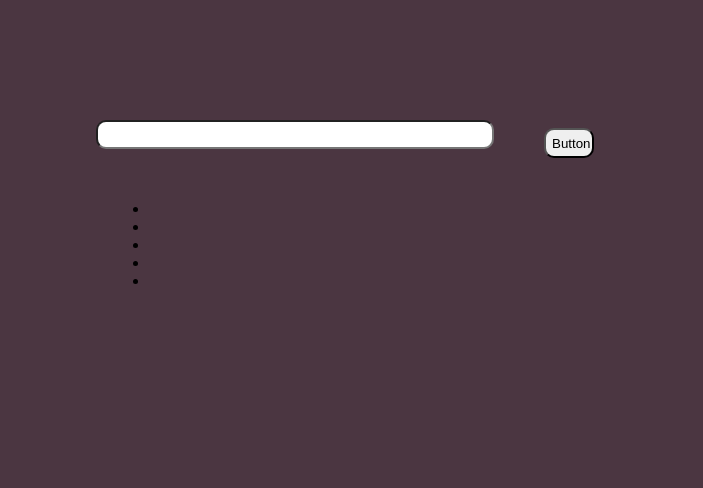
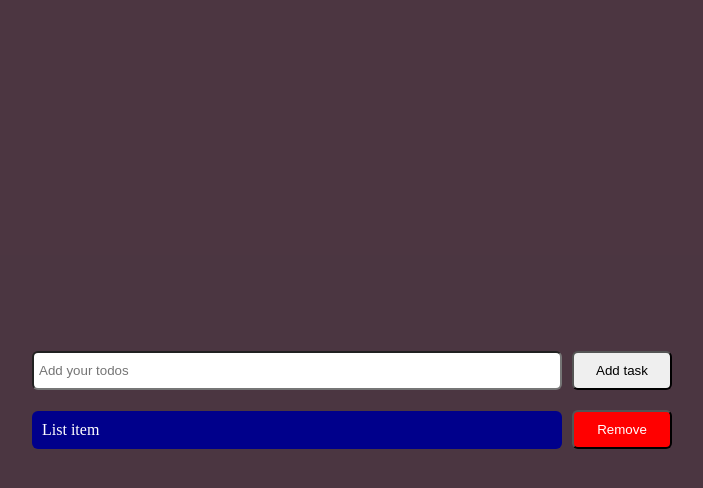
Before and after one commit to JohnnyQuid8/to-do-app, a website: page index.html in a window 1280 px wide. Shown: the whole page, without its empty margins (288-991 px from the left). Drawn offline with Linux system fonts and the light colour scheme.

Commit message:
Style updated

```diff
--- a/index.html
+++ b/index.html
@@ -8,19 +8,23 @@
     <title>Document</title>
   </head>
   <body>
-    <section>
-      <label>
-        <input type="text" class="input" />
-      </label>
-      <button class="button">Button</button>
-      <ul class="list">
-        <li></li>
-        <li></li>
-        <li></li>
-        <li></li>
-        <li></li>
+    <div class="todo">
+      <div class="todo__wrap">
+        <form>
+          <input
+            type="text"
+            class="todo__wrap--input"
+            placeholder="Add your todos"
+          />
+          <button class="todo__wrap--button">Add task</button>
+        </form>
+      </div>
+
+      <ul class="todo__list">
+        <li class="todo__list--item">List item</li>
+        <button class="todo__list--button">Remove</button>
       </ul>
-    </section>
+    </div>
     <script src="script.js"></script>
   </body>
 </html>
--- a/sass/main.scss
+++ b/sass/main.scss
@@ -1,29 +1,66 @@
-body {
-  background-color: rgba(31, 4, 18, 0.8);
+* {
+  margin: 0;
+  padding: 0;
 }
 
-.input {
-  margin: auto;
-  width: 30%;
-  padding: 5px;
-  position: absolute;
-  top: 15%;
-  left: 30%;
-  border-radius: 10px;
+.todo {
+  background-color: rgba(31, 4, 18, 0.8);
+  width: 100vw;
+  height: 100vh;
+
+  display: flex;
+  flex-direction: column;
+  justify-content: center;
+  align-items: center;
+
+  &__wrap {
+    width: 50%;
+    margin-bottom: 20px;
+
+    form {
+      width: 100%;
+      display: flex;
+    }
+
+    &--input {
+      width: 100%;
+      padding: 5px;
+      border-radius: 6px;
+    }
+
+    &--button {
+      min-width: 100px;
+      margin-left: 10px;
+      padding: 10px 20px;
+      cursor: pointer;
+      border-radius: 6px;
+    }
+  }
+
+  &__list {
+    width: 50%;
+    display: flex;
+    justify-content: flex-start;
+    align-items: center;
+    list-style: none;
+
+    &--item {
+      width: 100%;
+      padding: 10px;
+      background-color: darkblue;
+      border-radius: 6px;
+      color: white;
+    }
+
+    &--button {
+      min-width: 100px;
+      margin-left: 10px;
+      padding: 10px 20px;
+      cursor: pointer;
+      border-radius: 6px;
+      background-color: red;
+      color: white;
+      outline: none;
+    }
+  }
 }
-.list {
-  margin: auto;
-
-  position: absolute;
-  top: 25%;
-  left: 31%;
-}
-.button {
-  margin: auto;
-  position: absolute;
-  width: 50px;
-  height: 30px;
-  top: 16%;
-  left: 65%;
-  border-radius: 10px;
-}
```
Also changed, not shown: css/style.css, 1 other file.
